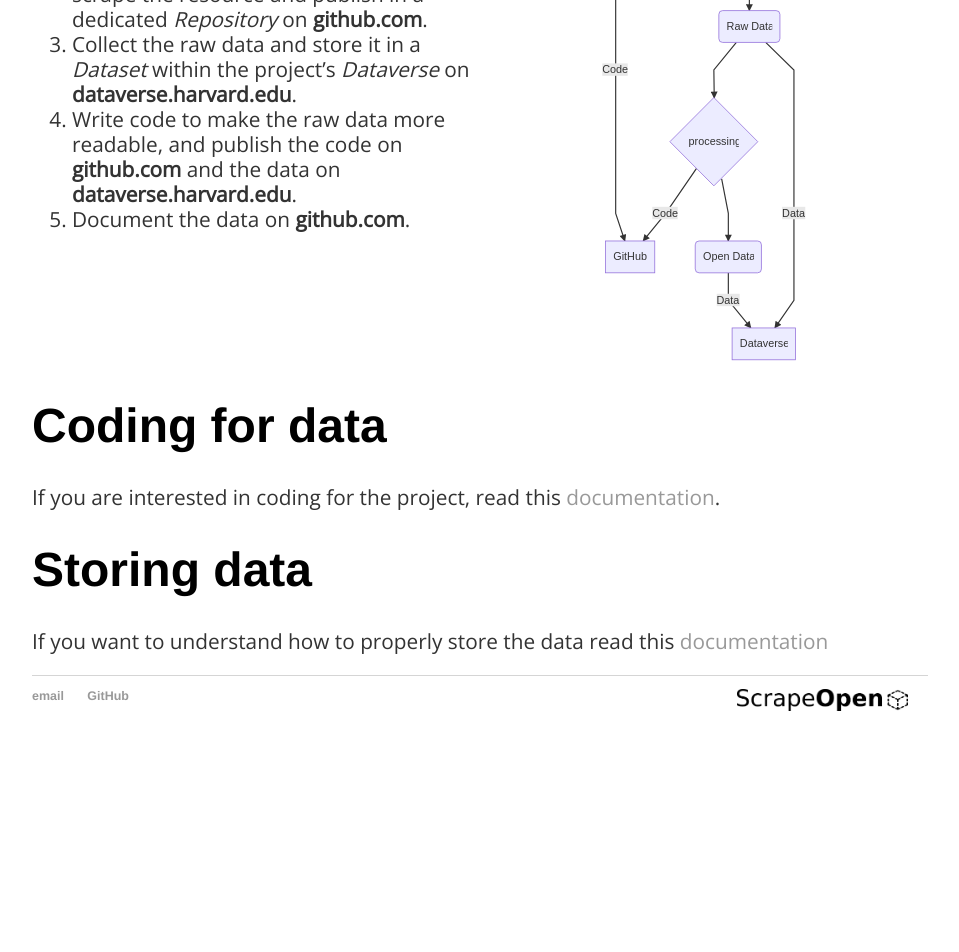
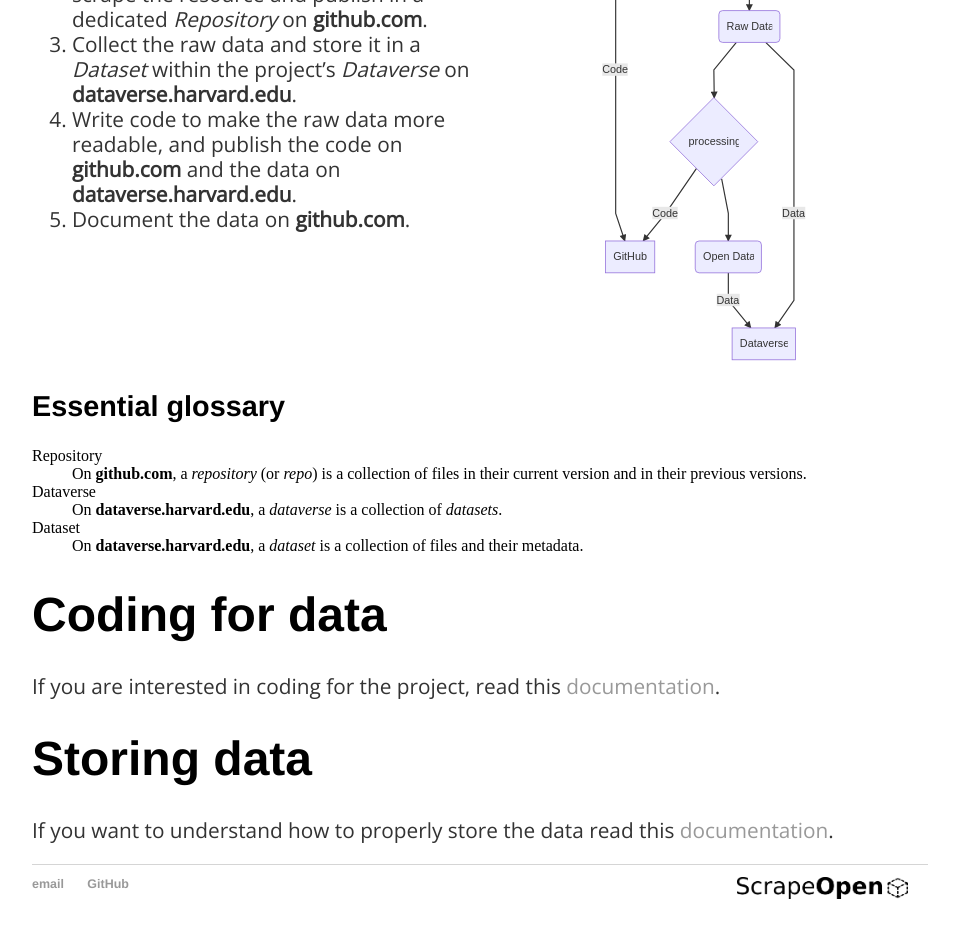
Before and after one commit to ScrapeOpen/ScrapeOpen, a Jekyll site: the page built from docs/index.md, in a window 1280 px wide. Shown: the part 1492-2444 px from the top of the page, without its empty margins (160-1119 px from the left). Built offline with Jekyll 4.4.1, drawn with Linux system fonts in a browser that asks for light colours; before the commit the page ends 2256 px from its top, so only the background shows below that.

Commit message:
Added glossary

```diff
--- a/css/main.css
+++ b/css/main.css
@@ -90,7 +90,7 @@
     background: hsl(220, 11%, 90%);
 }
 pre code {
-    font-size: .8em;
+    font-size: 1em;
 }
 
 pre {
--- a/docs/index.md
+++ b/docs/index.md
@@ -31,7 +31,18 @@
 
 </div>
   <div class="column"><img src="/ScrapeOpen/images/workflow-diagram.svg" alt="Workflow diagram" style="height: 550px; display: block; margin-left: auto; margin-right: auto;"/></div>
-</div>
+  </div>
+
+## Essential glossary
+
+Repository
+: On **github.com**, a *repository* (or *repo*) is a collection of files in their current version and in their previous versions.
+
+Dataverse
+: On **dataverse.harvard.edu**, a *dataverse* is a collection of *datasets*.
+
+Dataset
+: On **dataverse.harvard.edu**, a *dataset* is a collection of files and their metadata.
 
 # Coding for data
 
@@ -39,4 +50,4 @@
 
 # Storing data
 
-If you want to understand how to properly store the data read this [documentation](dataverse.html)
+If you want to understand how to properly store the data read this [documentation](dataverse.html).
```
